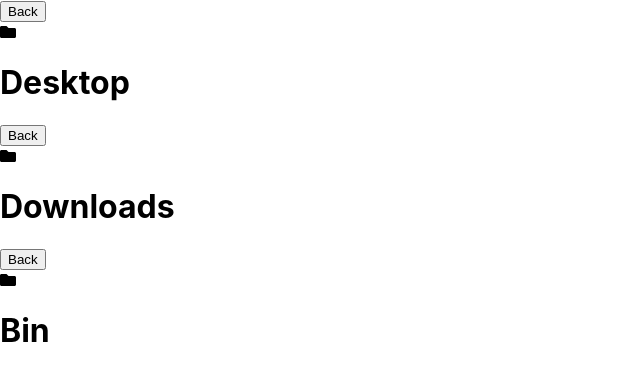
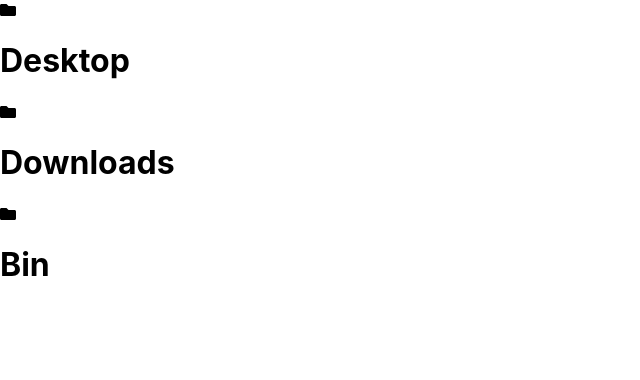
Before and after one commit to PeterBrw/file-manager, a React (Create React App) app: page / in a window 1280 px wide. Shown: the top 380 px of the page, without its empty margins (0-640 px from the left). Built offline with nearby package versions, Linux system fonts and the light colour scheme.

Commit message:
hidden-button-on-root-page

```diff
--- a/src/components/directory/directory.component.jsx
+++ b/src/components/directory/directory.component.jsx
@@ -3,10 +3,9 @@ import "./directory.component.jsx.css";
 import { Icon } from "../icon/icon.component";
 
 export const Directory = ({ move, name, type, data, back, state, parent }) => {
-    console.log(state.parent);
     return (
         <div className="directory">
-            <button onClick={back.bind(null, name)}>Back</button>
+            { parent.length > 0 ? <button onClick={back.bind(null, name)} >Back</button> : null}
             <div onClick={move.bind(null, name)}>
                 <Icon type={type} />
                 <h1>{name}</h1>
--- a/src/components/list-directory/list-directory.component.jsx
+++ b/src/components/list-directory/list-directory.component.jsx
@@ -9,7 +9,7 @@ class ListDirectory extends Component {
     constructor(props) {
         super(props);
 
-        this.state = { data: data, replica: data, parent: [1] };
+        this.state = { data: data, replica: data, parent: [] };
     }
 
     move = curr => {
```
